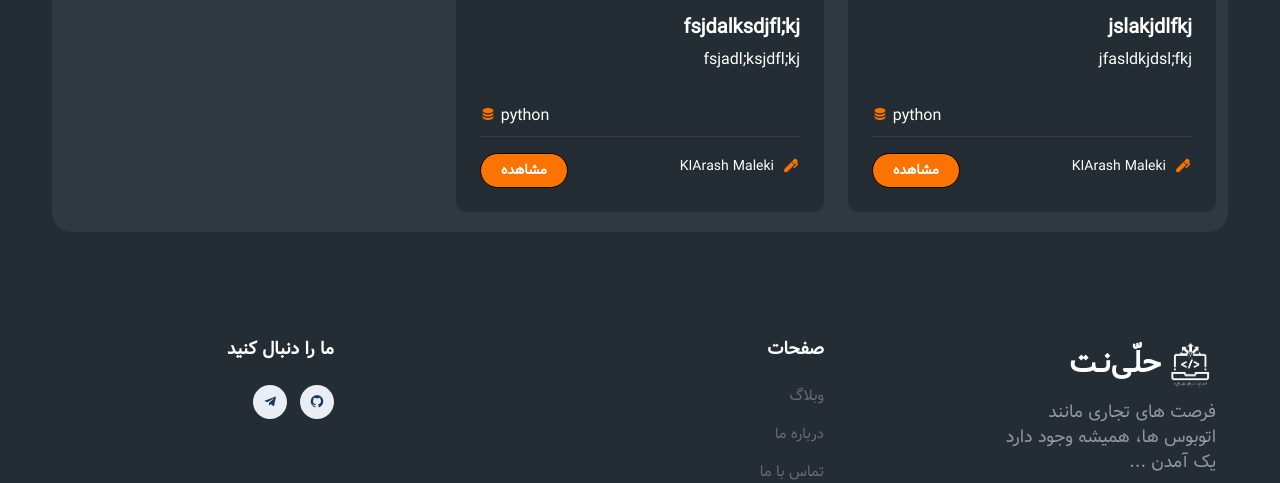
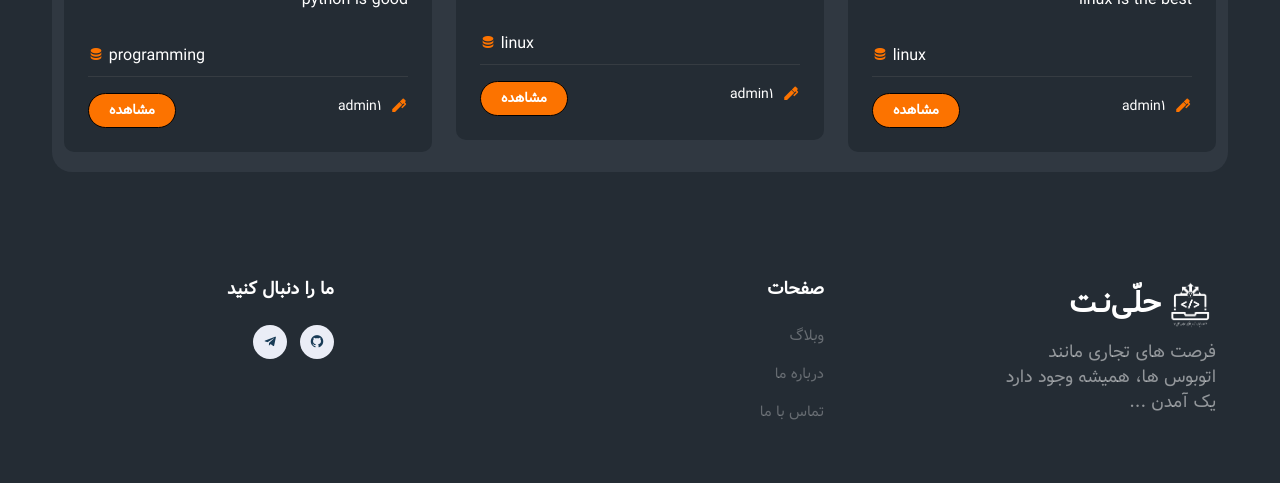
Before and after one commit to aliazimi177/Heli-Net, a Django app: page / in a window 1280 px wide. Shown: the part 2730-3213 px from the top of the page. Run offline with Django 4.2, Linux system fonts and the light colour scheme; data comes from the database, SQL or seed files in the repository; both versions use the stored data as it was after the commit; parts of the project's set-up code (start-up, migrations or seed data) failed here and were passed over; some libraries are stand-ins or nearby versions; some web fonts are replaced.

Commit message:
version 3.0

```diff
--- a/blog/models.py
+++ b/blog/models.py
@@ -30,7 +30,7 @@ class Post(models.Model):
     image = models.ImageField(upload_to="static/uploads/%Y-%m-%d %H:%M:%S", default="")
     tag = TaggableManager()
     category = models.CharField(max_length=50, default="", choices=CATEGORY)
-
+    reading_time = models.IntegerField(default=1)
     def __str__(self) -> str:
         return self.title
 
--- a/templates/blog/helinet_index.html
+++ b/templates/blog/helinet_index.html
@@ -103,43 +103,43 @@
             <div class="row">
                 <div class="col-lg-6">
                     <h2 class="fw-bold">آرشیو مطالب وبلاگ</h2>
-                    <p class="text-muted">آرشیو مطالب مجله آموزشی تـکـنـوبـویـز</p>
+                    <p class="text-muted">مجله اموزشی حلی نت </p>
                 </div>
             </div>
             <section class=" blog-4" style="padding-bottom: 20px;border-radius: 20px">
                 <!-- start container -->
                 <div class="container position-relative">
                     <div class="row">
-
+                        {% for post_1 in posts %}
                         <div class="col-lg-4 mt-4">
                             <div class="tab-content p-4 border-0">
                                 <div class="card-image mt-2 position-relative">
                                     <a href="http://127.0.0.1:8001/articles/3" target="_blank"><img
-                                            src="/upload/images/2023/February/9/20:16:26//androidparty.png" alt=""
+                                            src="{{post_1.image}}" alt=""
                                             class="img-fluid"></a>
                                     <div class="position-absolute top-0 end-0 me-3 mt-3">
                                 <span class="badge rounded-pill bg-white text-dark" title="زمان مطالعه">
-                                    <i class="mdi mdi-clock text-primary align-middle f-16"></i> 12 دقیقه
+                                    <i class="mdi mdi-clock text-primary align-middle f-16"></i> {{post_1.reading_time}} دقیقه
                                 </span>
                                     </div>
                                 </div>
                                 <div class="body-content mt-3">
 
                                     <h5 id="singlePost" onclick="location.replace('http://127.0.0.1:8001/articles/3')"
-                                        style="cursor: pointer" class="fw-bold">jslakjdlfkj</h5>
+                                        style="cursor: pointer" class="fw-bold">{{post_1.title}}</h5>
                                     <div class="d-flex">
-                                        <h6 class="text-muted">jfasldkjdsl;fkj</h6>
+                                        <h6 class="text-muted">{{post_1.body}}</h6>
                                     </div>
                                     <br>
                                     <h6 title="دسته بندی" style="direction: ltr;"><i
-                                            class="mdi mdi-database text-primary"></i> python
+                                            class="mdi mdi-database text-primary"></i> {{post_1.category}}
                                     </h6>
                                     <hr>
                                     <div class="d-flex mt-3 align-items-center">
                                         <div class="history f-15">
                                             <h6 title="نویسنده" class="f-14"><i
-                                                    class="mdi mdi-pen f-18 text-primary me-2 align-middle"></i>KIArash
-                                                Maleki
+                                                    class="mdi mdi-pen f-18 text-primary me-2 align-middle"></i>{{post_1.author}}
+
                                             </h6>
                                         </div>
                                         <div class="bid-button ms-auto">
@@ -152,50 +152,9 @@
                                 </div>
                             </div>
                         </div>
+                        {% endfor %}
 
 
-                        <div class="col-lg-4 mt-4">
-                            <div class="tab-content p-4 border-0">
-                                <div class="card-image mt-2 position-relative">
-                                    <a href="http://127.0.0.1:8001/articles/4" target="_blank"><img
-                                            src="/upload/images/2023/February/9/20:17:7//3243786.png" alt=""
-                                            class="img-fluid"></a>
-                                    <div class="position-absolute top-0 end-0 me-3 mt-3">
-                                <span class="badge rounded-pill bg-white text-dark" title="زمان مطالعه">
-                                    <i class="mdi mdi-clock text-primary align-middle f-16"></i> 5 دقیقه
-                                </span>
-                                    </div>
-                                </div>
-                                <div class="body-content mt-3">
-
-                                    <h5 id="singlePost" onclick="location.replace('http://127.0.0.1:8001/articles/4')"
-                                        style="cursor: pointer" class="fw-bold">fsjdalksdjfl;kj</h5>
-                                    <div class="d-flex">
-                                        <h6 class="text-muted">fsjadl;ksjdfl;kj</h6>
-                                    </div>
-                                    <br>
-                                    <h6 title="دسته بندی" style="direction: ltr;"><i
-                                            class="mdi mdi-database text-primary"></i> python
-                                    </h6>
-                                    <hr>
-                                    <div class="d-flex mt-3 align-items-center">
-                                        <div class="history f-15">
-                                            <h6 title="نویسنده" class="f-14"><i
-                                                    class="mdi mdi-pen f-18 text-primary me-2 align-middle"></i>KIArash
-                                                Maleki
-                                            </h6>
-                                        </div>
-                                        <div class="bid-button ms-auto">
-
-
-                                            <a class="btn btn-sm btn-primary rounded-pill"
-                                               href="http://127.0.0.1:8001/articles/4">مشاهده</a>
-                                        </div>
-                                    </div>
-                                </div>
-                            </div>
-                        </div>
-                    </div>
 
 
                 </div>
--- a/templates/blog/search.html
+++ b/templates/blog/search.html
@@ -3,7 +3,7 @@
 
 {% block content %}
     <div class="home-content-2 home-heading text-start" style="margin-top: 150px;text-align: center!important;">
-        <h1 class="fw-bold">لذت ببر از<span class="text-primary"> زنده </span>حراج با NFT</h1>
+        <h1 class="fw-bold  text-primary">جستجو بین مقالات</h1>
         <form class="search-form" style="margin-top: 20px;margin-bottom: 20px;" method="post">
             {% csrf_token %}
             <div class="">
```
Also changed, not shown: blog/migrations/0005_post_reading_time.py (added), db.sqlite3.
